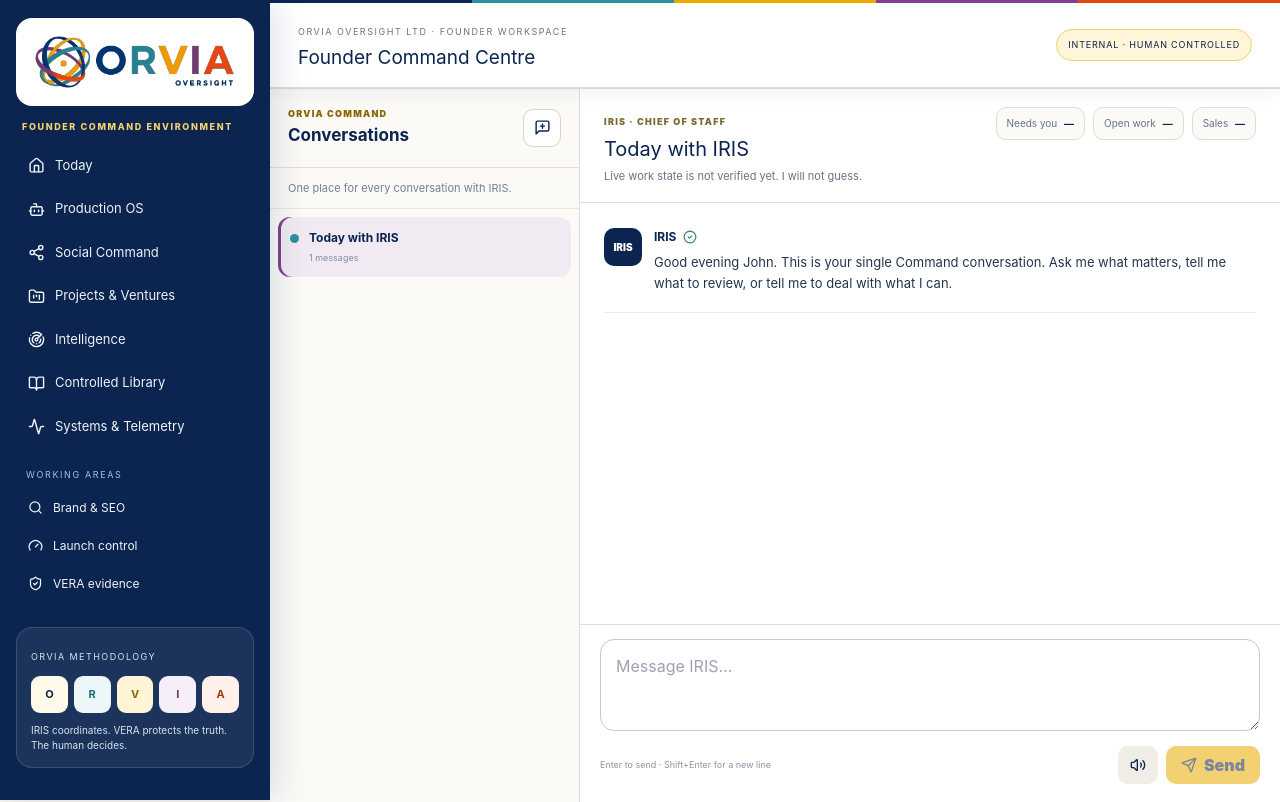
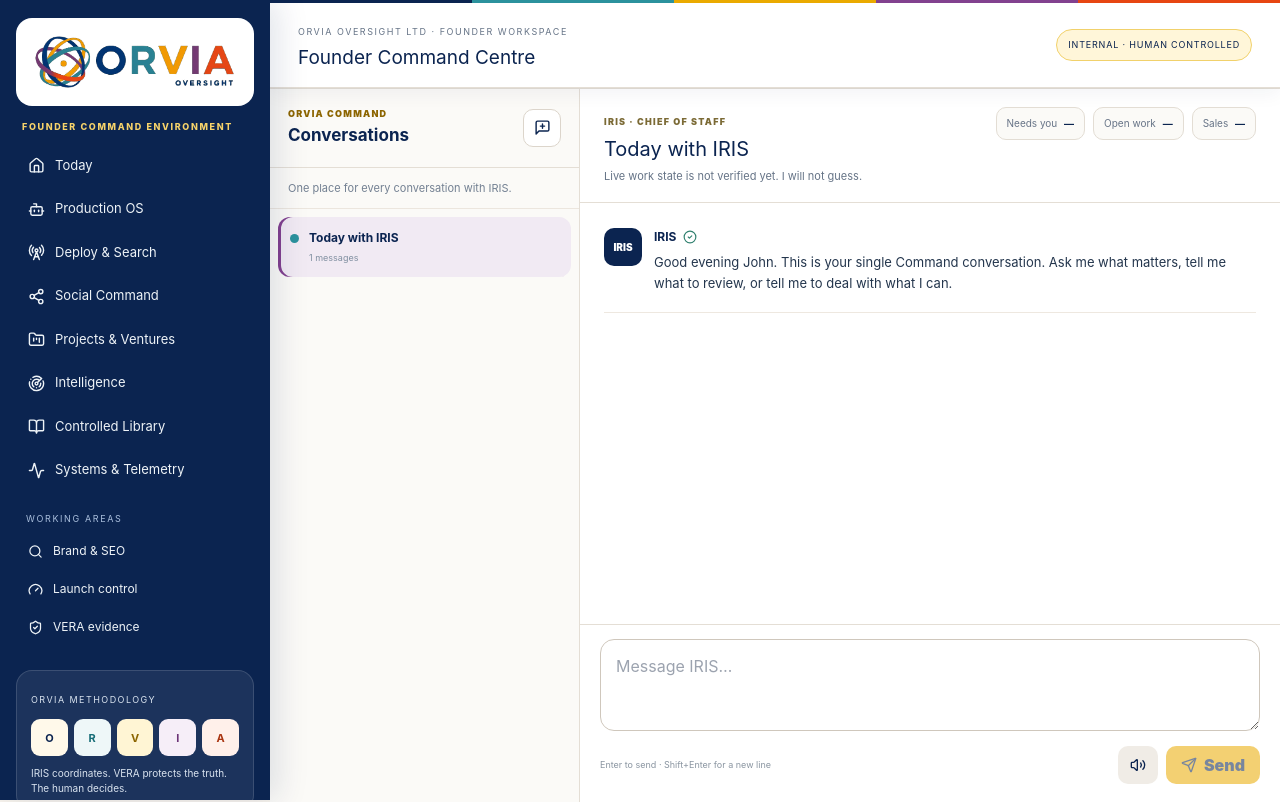
Before and after one commit to ORVIA-Oversight/orvia-command-centre, a Next.js app: page / in a window 1280 px wide. Built offline with nearby package versions, Linux system fonts and the light colour scheme; no server answers.

Commit message:
Add Deploy & Search navigation

```diff
--- a/components/Sidebar.tsx
+++ b/components/Sidebar.tsx
@@ -1,10 +1,11 @@
 import Image from 'next/image';
 import Link from 'next/link';
-import { Activity, BookOpen, Bot, FolderKanban, Gauge, Home, Radar, Search, ShieldCheck, Share2 } from 'lucide-react';
+import { Activity, BookOpen, Bot, FolderKanban, Gauge, Home, RadioTower, Radar, Search, ShieldCheck, Share2 } from 'lucide-react';
 
 const nav = [
   { href: '/', label: 'Today', icon: Home },
   { href: '/production', label: 'Production OS', icon: Bot },
+  { href: '/deploy', label: 'Deploy & Search', icon: RadioTower },
   { href: '/social', label: 'Social Command', icon: Share2 },
   { href: '/projects', label: 'Projects & Ventures', icon: FolderKanban },
   { href: '/intelligence', label: 'Intelligence', icon: Radar },
```
